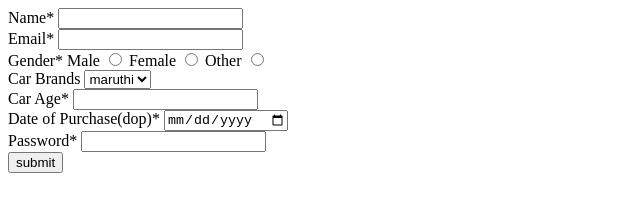
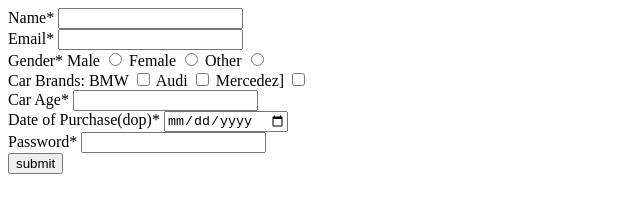
Before and after one commit to acciojob/car-insurance-form-rajesh9398, a website: page main.html in a window 1280 px wide. Shown: the whole page, without its empty margins (0-640 px from the left). Drawn offline with Linux system fonts and the light colour scheme.

Commit message:
created a submission

```diff
--- a/main.html
+++ b/main.html
@@ -23,12 +23,13 @@
 		<label for="other">Other</label>
 		<input type="radio" id="other" name="gender">
 		<br>
-		<label>Car Brands</label>
-		<select id="#cars">
-			<option>maruthi</option>
-			<option>scoda</option>
-			<option>BMW</option>
-		</select>
+		<label>Car Brands:</label>
+		<label for="#bmw">BMW</label>
+		<input type="checkbox" id="#bmw">
+		<babel for="#audi">Audi</babel>
+		<input type="checkbox" id="#audi">
+		<label for="#Mercedez]">Mercedez]</label>
+		<input type="checkbox" id="#Mercedez]">
 		<br>
 		<label for="#carage">Car Age*</label>
 		<input type="number" id="carage" name="carage" required>
```
